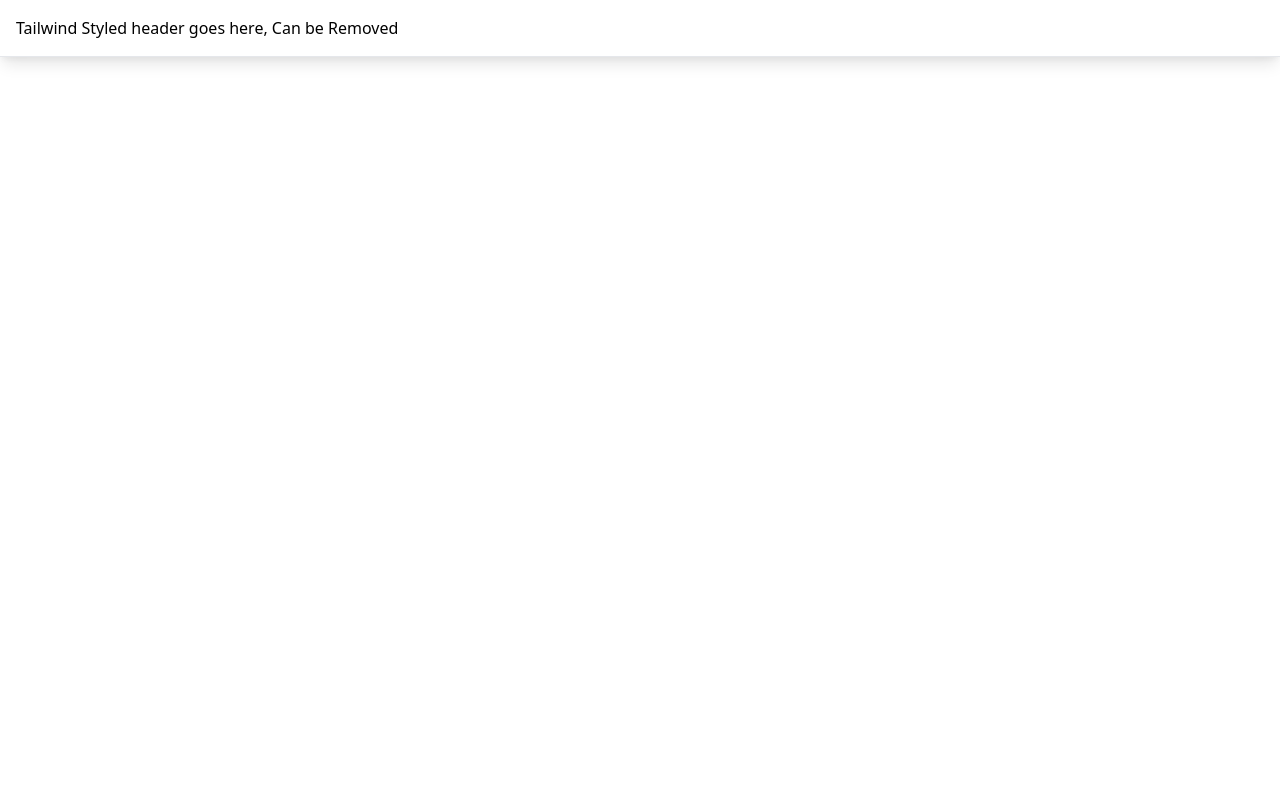
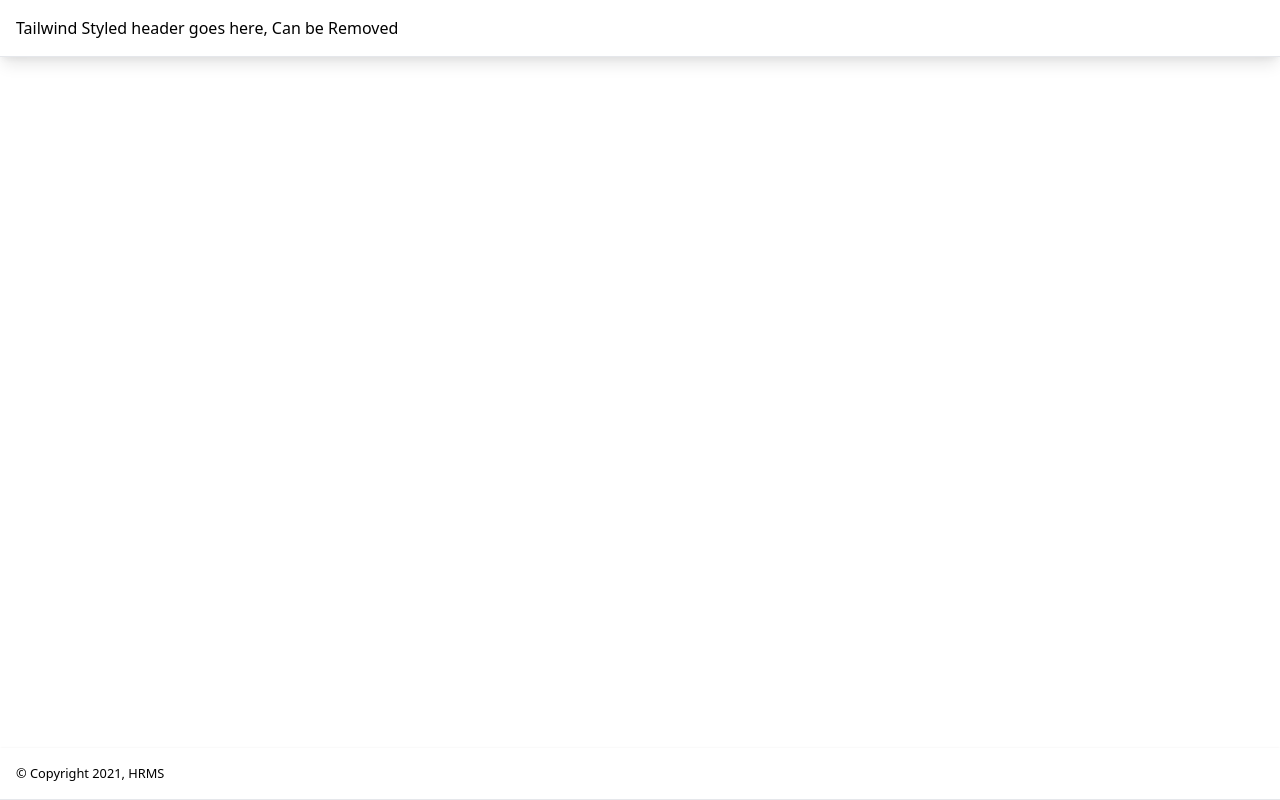
Before and after one commit to shangan23/hrms-ui-old, an Angular app: page / in a window 1280 px wide. Built offline with nearby package versions, Linux system fonts and the light colour scheme.

Commit message:
tech(component/footer): add footer to app

```diff
--- a/src/app/app.component.html
+++ b/src/app/app.component.html
@@ -1,5 +1,7 @@
-<header class="border-b md:flex md:items-center md:justify-between p-4 pb-0 shadow-lg md:pb-4">
-  Tailwind Styled header goes here, Can be Removed
-</header>
-
-<router-outlet></router-outlet>
+<div class="flex flex-col h-screen justify-between">
+  <header class="border-b md:flex md:items-center md:justify-between p-4 pb-0 shadow-lg md:pb-4">
+    Tailwind Styled header goes here, Can be Removed
+  </header>
+  <main><router-outlet></router-outlet></main>
+  <app-footer></app-footer>
+</div>
--- a/src/app/app.module.ts
+++ b/src/app/app.module.ts
@@ -5,6 +5,7 @@ import { FormsModule, ReactiveFormsModule } from '@angular/forms'
 import { AppRoutingModule } from './app-routing.module';
 import { AppComponent } from './app.component';
 import { NotFoundComponent } from './not-found/not-found.component';
+import { SharedModule } from './shared/shared.module';
 
 @NgModule({
   declarations: [
@@ -15,8 +16,8 @@ import { NotFoundComponent } from './not-found/not-found.component';
     BrowserModule,
     AppRoutingModule,
     FormsModule,
-    ReactiveFormsModule
-
+    ReactiveFormsModule,
+    SharedModule
   ],
   providers: [],
   bootstrap: [AppComponent]
--- a/src/app/shared/footer/footer.component.html
+++ b/src/app/shared/footer/footer.component.html
@@ -1 +1,3 @@
-<p>footer works!</p>
+<footer class="border-b md:flex md:items-center md:justify-between p-4 pb-0 shadow md:pb-4">
+    <small>&copy; Copyright 2021, HRMS</small>
+  </footer>
```
